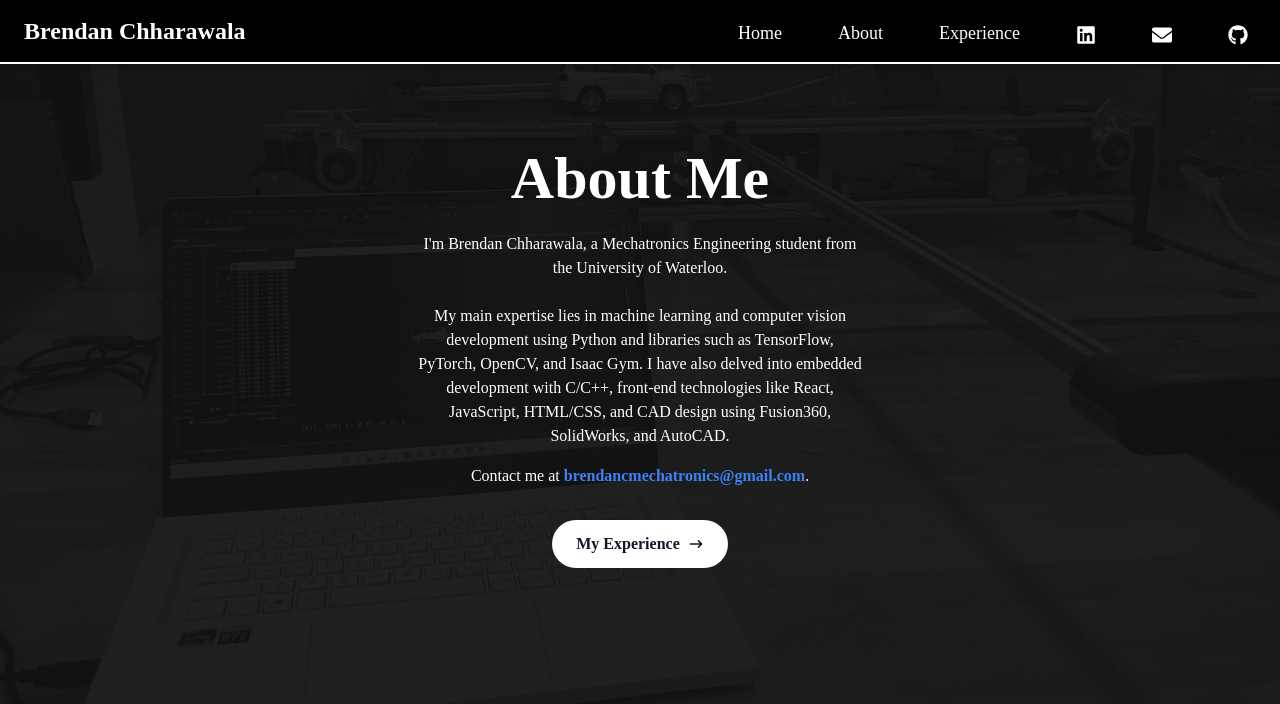
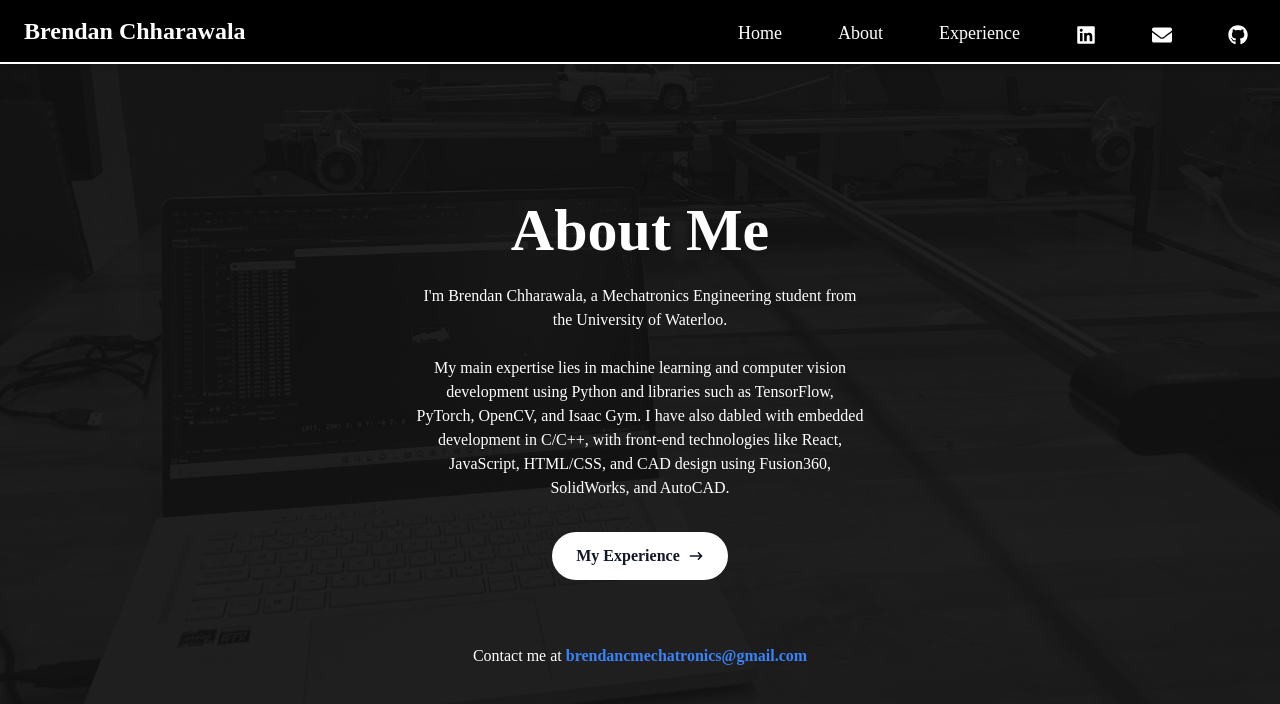
Before and after one commit to BChharaw/BChharaw.github.io, a React (Create React App) app: page /#/about in a window 1280 px wide. Shown: the top 704 px of the page. Built offline with nearby package versions, Linux system fonts and the light colour scheme.

Commit message:
small visual changes

```diff
--- a/src/components/About.jsx
+++ b/src/components/About.jsx
@@ -29,21 +29,25 @@ const About = () => {
 
   return (
     <div
-      className="bg-neutral-900 text-white bg-cover bg-fixed bg-center pt-32 pb-20 min-h-screen"
+      className="bg-neutral-900 text-white bg-cover bg-fixed bg-center pt-32 pb-20 min-h-screen flex justify-center items-center"
       style={{ backgroundImage: `url(${gantrybackground})` }}
     >
       <div className="container mx-auto px-6 sm:px-8">
         <div className="max-w-3xl mx-auto text-center">
-          <h1 className="text-4xl sm:text-6xl font-bold mt-5">
-            About Me
-          </h1>
+          <h1 className="text-4xl sm:text-6xl font-bold mt-5">About Me</h1>
           <div className="max-w-md mx-auto mt-6">
             <p className="text-base">
-              I'm Brendan Chharawala, a Mechatronics Engineering student from the University of Waterloo. <br /><br />My main expertise lies in machine learning and computer vision development using Python and libraries such as TensorFlow, PyTorch, OpenCV, and Isaac Gym. I have also delved into embedded development with C/C++, front-end technologies like React, JavaScript, HTML/CSS, and CAD design using Fusion360, SolidWorks, and AutoCAD.
+              I'm Brendan Chharawala, a Mechatronics Engineering student from
+              the University of Waterloo. <br />
+              <br />
+              My main expertise lies in machine learning and computer vision
+              development using Python and libraries such as TensorFlow,
+              PyTorch, OpenCV, and Isaac Gym. I have also dabled with embedded
+              development in C/C++, with front-end technologies like React,
+              JavaScript, HTML/CSS, and CAD design using Fusion360, SolidWorks,
+              and AutoCAD.
             </p>
-            <p className="text-base mt-4">
-              Contact me at <a className="text-blue-500 font-bold" href="mailto:brendancmechatronics@gmail.com">brendancmechatronics@gmail.com</a>.
-            </p>
+
             <div className="mt-8 flex justify-center">
               <Link to="/experience">
                 <button className="font-bold px-6 py-3 rounded-full bg-white text-gray-900 hover:bg-neutral-900 hover:text-white duration-300 ease-in-out flex items-center">
@@ -52,6 +56,17 @@ const About = () => {
                 </button>
               </Link>
             </div>
+            <br></br><br></br>
+            <p className="text-base mt-4">
+              Contact me at{" "}
+              <a
+                className="text-blue-500 font-bold"
+                href="mailto:brendancmechatronics@gmail.com"
+              >
+                brendancmechatronics@gmail.com
+              </a>
+
+            </p>
           </div>
         </div>
       </div>
--- a/src/components/Navbar.jsx
+++ b/src/components/Navbar.jsx
@@ -55,7 +55,7 @@ const Navbar = () => {
         </li>
       </ul>
 
-      <div onClick={handleClick} className={tailwindStyles.mobileNavButton}>
+      <div  onClick={handleClick} className={tailwindStyles.mobileNavButton}>
         {!navigation ? <FaBars className="text-2xl" /> : <FaTimes className="text-2xl" />}
       </div>
 
```
